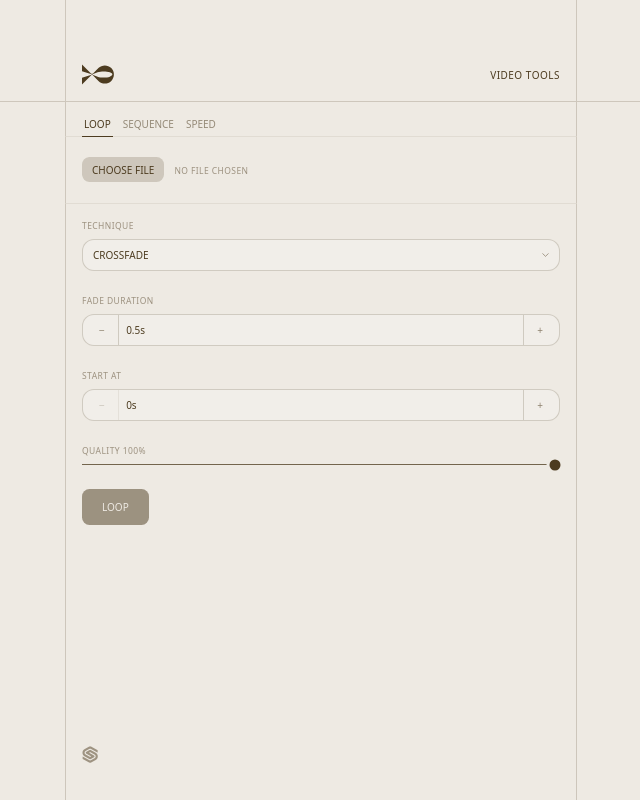
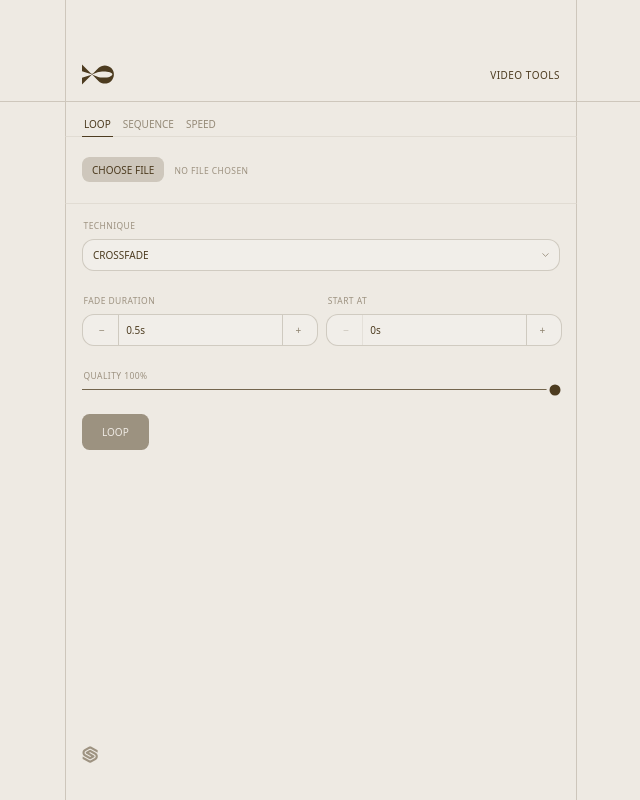
Before and after one commit to sebastiangraz/videolooper, a React (Vite) app in the folder client/: page /loop in a window 1280 px wide. Shown: the whole page, without its empty margins (319-959 px from the left). Built offline with nearby package versions, Linux system fonts and the light colour scheme.

Commit message:
horz and overshoot

```diff
--- a/client/src/VideoToolUploader.module.css
+++ b/client/src/VideoToolUploader.module.css
@@ -314,6 +314,15 @@ button,
   }
 }
 
+.horizontal {
+  display: flex;
+  flex-direction: row;
+  gap: 0.5em;
+  & > * {
+    flex: 1;
+  }
+}
+
 .formGroup {
   display: flex;
   flex-direction: column;
@@ -322,6 +331,7 @@ button,
 
 .label {
   font-size: 8.5px;
+  padding-inline: 0.175em;
   min-height: var(--quantize);
   letter-spacing: 0.05em;
   color: color-mix(in srgb, var(--fg) 50%, transparent);
--- a/client/src/VideoToolUploader.tsx
+++ b/client/src/VideoToolUploader.tsx
@@ -380,7 +380,7 @@ export const VideoToolUploader = ({ tool }: { tool: string }) => {
             </div>
 
             {technique === "crossfade" && (
-              <>
+              <div className={styles.horizontal}>
                 <div className={styles.formGroup}>
                   <label htmlFor="fadeDuration" className={styles.label}>
                     Fade Duration
@@ -408,7 +408,7 @@ export const VideoToolUploader = ({ tool }: { tool: string }) => {
                     disabled={busy}
                   />
                 </div>
-              </>
+              </div>
             )}
 
             <div className={styles.formGroup}>
```
